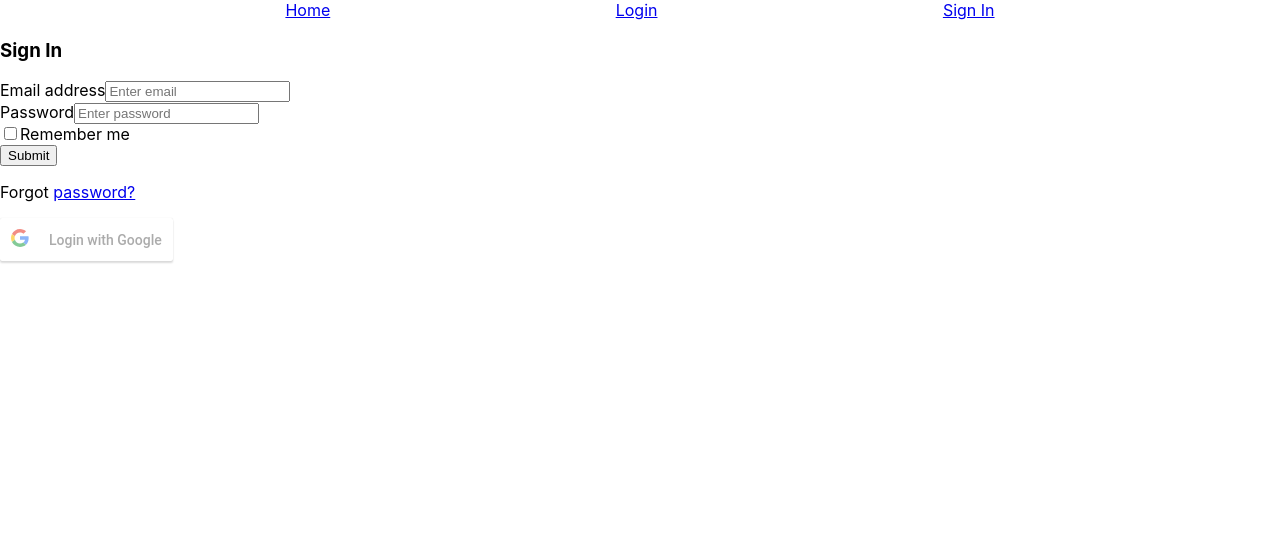
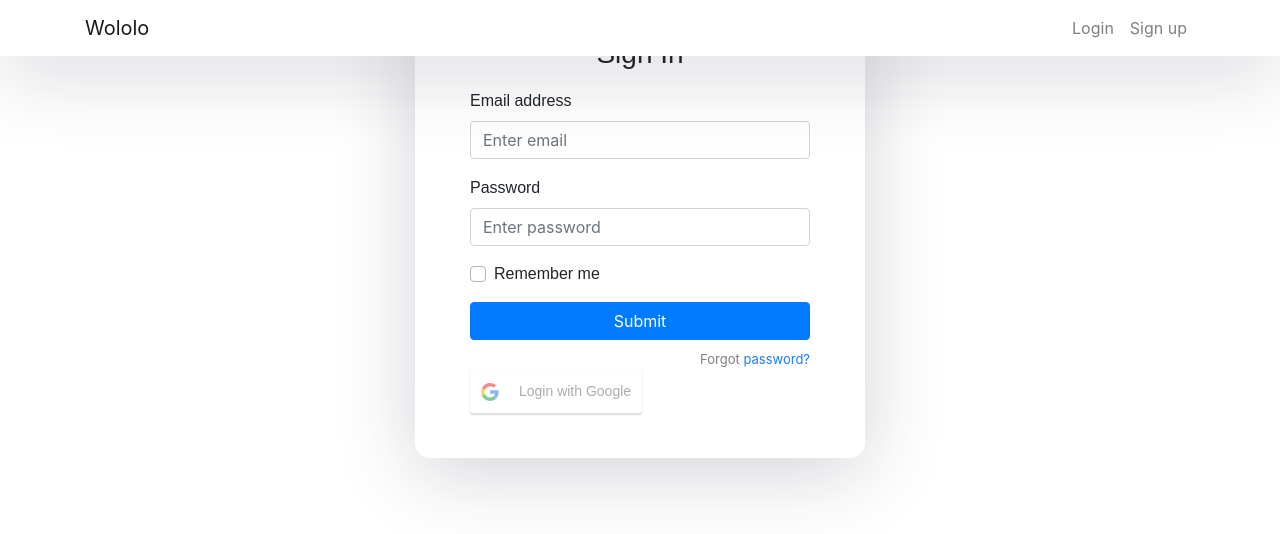
Before and after one commit to facuhump2409/Wololo-Frontend, a React (Create React App) app: page /sign-in in a window 1280 px wide. Shown: the top 534 px of the page. Built offline with nearby package versions, Linux system fonts and the light colour scheme.

Commit message:
vuelo carpetas de screens y dejo todo en routes. Login ya bastante mas lindo, falta arreglar para que el navbar no se superponga

```diff
--- a/src/app/App.js
+++ b/src/app/App.js
@@ -1,6 +1,8 @@
 import React from 'react';
 
 import Routes from './components/Routes'
+import 'bootstrap/dist/css/bootstrap.min.css';
+import '../css/index.css'
 
 
 function App() {
--- /dev/null
+++ b/src/app/components/Header/index.js
@@ -0,0 +1,27 @@
+import React from 'react';
+import '../../../css/navbar.css'
+import { Link } from "react-router-dom";
+
+function Header() {
+  return (
+    <div>
+      <nav className="navbar navbar-expand-lg navbar-light fixed-top">
+        <div className="container">
+          <Link className="navbar-brand" to={"/sign-in"}>Wololo</Link>
+          <div className="collapse navbar-collapse" id="navbarTogglerDemo02">
+            <ul className="navbar-nav ml-auto">
+              <li className="nav-item">
+                <Link className="nav-link" to={"/sign-in"}>Login</Link>
+              </li>
+              <li className="nav-item">
+                <Link className="nav-link" to={"/sign-up"}>Sign up</Link>
+              </li>
+            </ul>
+          </div>
+        </div>
+      </nav>
+    </div>
+  );
+}
+
+export default Header;
--- a/src/app/components/Routes/index.js
+++ b/src/app/components/Routes/index.js
@@ -1,26 +1,24 @@
 import React from 'react';
 
-import {BrowserRouter as Router, Route } from 'react-router-dom';
-
-import Home from '../../screens/Home';
-import Login from '../../screens/Login';
-import Header from '../components/Header'
+import { BrowserRouter as Router, Switch, Route, Link } from "react-router-dom";
+import Home from '../home';
+import SignUpComponent from '../signup';
+import Login from "../login"
+import Header from '../Header'
 
 function RoutesContainer() {
   return (
   <Router>
     <Header/>
-
-    <Route exact path='/'>
-      <Home />
-    </Route>
-
-    <Route exact path='/login'>
-      <Login/>
-    </Route>
-    <Route exact path='/sign-in'>
-      <Login/>
-    </Route>
+    <div className="auth-wrapper">
+        <div className="auth-inner">
+          <Switch>
+            <Route exact path='/' component={Home} />
+            <Route path="/sign-in" component={Login} />
+            <Route path="/sign-up" component={SignUpComponent} />
+          </Switch>
+        </div>
+    </div>
   </Router>
   );
 }
--- a/src/app/components/components/Header/index.js
+++ /dev/null
@@ -1,16 +0,0 @@
-import React from 'react';
-import { Link } from 'react-router-dom';
-
-import '../../../../css/navbar.css'
-
-function Header() {
-  return (
-  <div className="navbar">
-  <Link to='/' >Home</Link>
-  <Link to='/login'>Login</Link>
-  <Link to='/sign-in'>Sign In</Link>
-  </div>
-  );
-}
-
-export default Header;
--- /dev/null
+++ b/src/app/components/signup.js
@@ -0,0 +1,48 @@
+import React, {Component} from 'react'; //esto me deja crear mi propio componente
+import GoogleBtn from './GoogleBtn';
+
+class SignUpComponent extends Component{
+    constructor(props) {
+        super (props); //required whenever we create component
+
+        this.state = {
+            selectedDish: null //nothing is selected
+        }
+
+        console.log('Menu constructor invoked')
+    }
+
+    render() {
+        return (
+            <form>
+                <h3>Sign In</h3>
+
+                <div className="form-group">
+                    <label>Email address</label>
+                    <input type="email" className="form-control" placeholder="Enter email" />
+                </div>
+
+                <div className="form-group">
+                    <label>Password</label>
+                    <input type="password" className="form-control" placeholder="Enter password" />
+                </div>
+
+                <div className="form-group">
+                    <div className="custom-control custom-checkbox">
+                        <input type="checkbox" className="custom-control-input" id="customCheck1" />
+                        <label className="custom-control-label" htmlFor="customCheck1">Remember me</label>
+                    </div>
+                </div>
+
+                <button type="submit" className="btn btn-primary btn-block">Submit</button>
+                <p className="forgot-password text-right">
+                    Forgot <a href="#">password?</a>
+                </p>
+                <GoogleBtn/>
+            </form>
+        );
+    }
+
+}
+
+export default SignUpComponent;
--- a/src/app/screens/Login/index.js
+++ /dev/null
@@ -1,11 +0,0 @@
-import React from 'react';
-import LoginComponent from "../../components/login"
-
-function Login() {
-  return (
-    <LoginComponent/>
-  )
-
-}
-
-export default Login;
--- a/src/css/index.css
+++ b/src/css/index.css
@@ -11,3 +11,70 @@
   font-family: source-code-pro, Menlo, Monaco, Consolas, 'Courier New',
     monospace;
 }
+@import url('https://fonts.googleapis.com/css?family=Fira+Sans:400,500,600,700,800');
+
+* {
+  box-sizing: border-box;
+}
+
+
+h1,h2,h3,h4,h5,h6,label,span {
+  font-weight: 500;
+  font-family: 'Fira Sans', sans-serif;
+}
+
+body, html, .App, #root, .auth-wrapper {
+  width: 100%;
+  height: 100%;
+}
+
+.navbar-light {
+  background-color: #ffffff;
+  box-shadow: 0px 14px 80px rgba(34, 35, 58, 0.2);
+}
+
+.auth-wrapper {
+  display: flex;
+  justify-content: center;
+  flex-direction: column;
+  text-align: left;
+}
+
+.auth-inner {
+  width: 450px;
+  margin: auto;
+  background: #ffffff;
+  box-shadow: 0px 14px 80px rgba(34, 35, 58, 0.2);
+  padding: 40px 55px 45px 55px;
+  border-radius: 15px;
+  transition: all .3s;
+}
+
+.auth-wrapper .form-control:focus {
+  border-color: #167bff;
+  box-shadow: none;
+}
+
+.auth-wrapper h3 {
+  text-align: center;
+  margin: 0;
+  line-height: 1;
+  padding-bottom: 20px;
+}
+
+.custom-control-label {
+  font-weight: 400;
+}
+
+.forgot-password,
+.forgot-password a {
+  text-align: right;
+  font-size: 13px;
+  padding-top: 10px;
+  color: #7f7d7d;
+  margin: 0;
+}
+
+.forgot-password a {
+  color: #167bff;
+}
--- a/src/index.js
+++ b/src/index.js
@@ -1,13 +1,14 @@
 import React from 'react';
 import ReactDOM from 'react-dom';
+import { BrowserRouter } from "react-router-dom";
 import './css/index.css';
 import App from './app/App';
 import * as serviceWorker from './serviceWorker';
 
 ReactDOM.render(
-  <React.StrictMode>
+  <BrowserRouter>
     <App />
-  </React.StrictMode>,
+  </BrowserRouter>,
   document.getElementById('root')
 );
 
```
Also changed, not shown: src/app/components/home.js (renamed from src/app/screens/Home/index.js).
